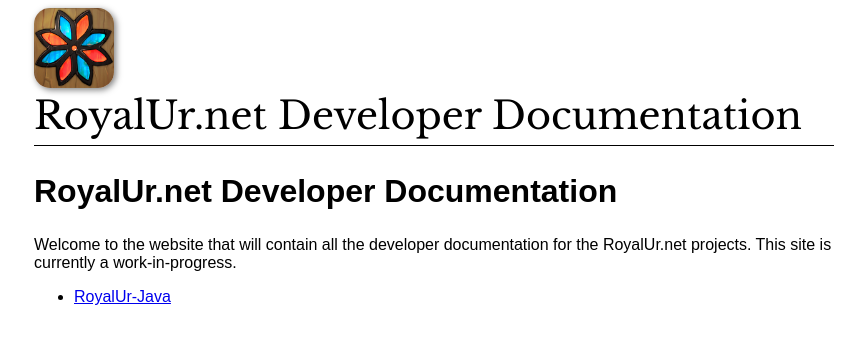
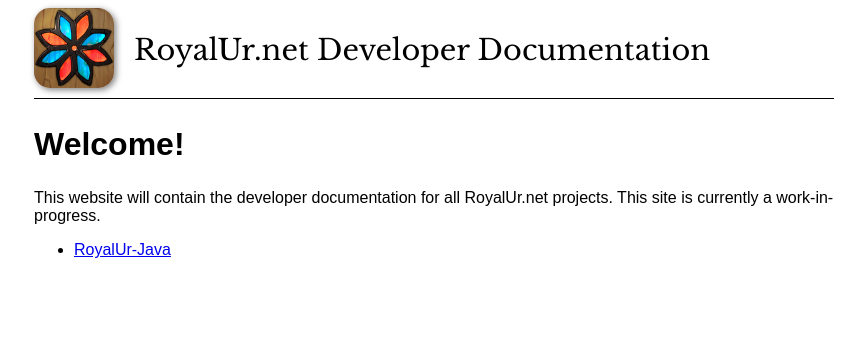
Before and after one commit to RoyalUr/royalur.github.io, a Jekyll site: the page built from DeveloperDocs/HOME.md, in a window 1280 px wide. Shown: the top 344 px of the page, without its empty margins (214-1078 px from the left). Built offline with Jekyll 4.4.1, drawn with Linux system fonts in a browser that asks for light colours; our own code applies the rules of GitHub Pages for plain Markdown files.

Commit message:
Update from https://github.com/RoyalUr/DeveloperDocs/commit/8a81576a4ebd6c85cfbde1c87ae88dd4679e3a1b

```diff
--- a/DeveloperDocs/HOME.md
+++ b/DeveloperDocs/HOME.md
@@ -1,8 +1,8 @@
 ---
 permalink: /
 ---
-# RoyalUr.net Developer Documentation
+# Welcome!
 
-Welcome to the website that will contain all the developer documentation for the RoyalUr.net projects. This site is currently a work-in-progress.
+This website will contain the developer documentation for all RoyalUr.net projects. This site is currently a work-in-progress.
 
 * [RoyalUr-Java](/RoyalUrJava)
--- a/DeveloperDocs/css/default.css
+++ b/DeveloperDocs/css/default.css
@@ -34,7 +34,7 @@
     font-family: 'Libre Baskerville', serif;
     font-weight: normal;
     font-style: normal;
-    font-size: 2.4rem;
+    font-size: 1.8rem;
     display: inline-block;
     vertical-align: middle;
 }
```
